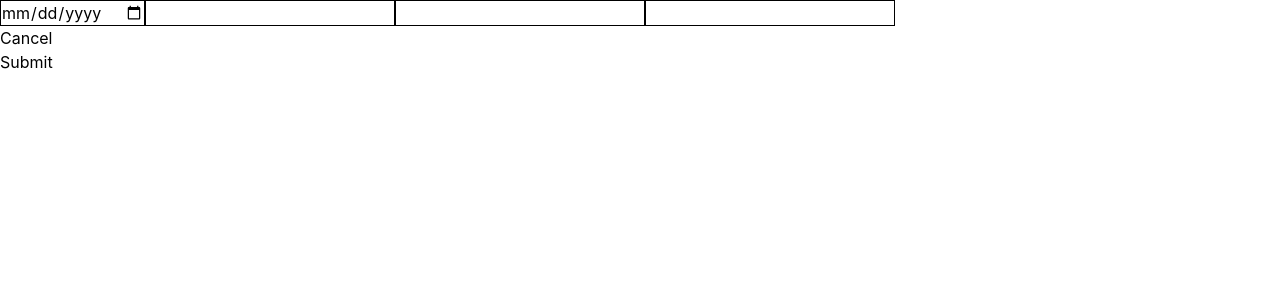
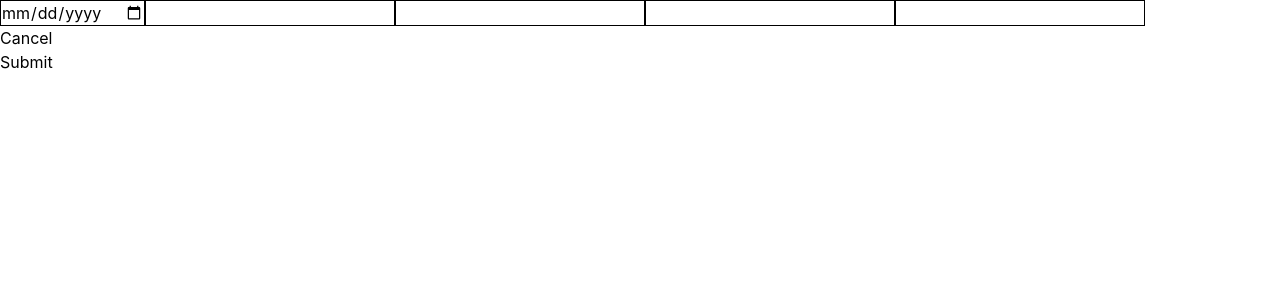
Before and after one commit to nguyenhaley/job-application-tracker-frontend, a React (Vite) app in the folder job-application-tracker-frontend/: page /applications/new in a window 1280 px wide. Shown: the top 300 px of the page. Built offline with nearby package versions, Linux system fonts and the light colour scheme; sample sign-in values are in the browser's storage.

Commit message:
added location and application link as additional tracking roles

```diff
--- a/job-application-tracker-frontend/src/components/AddApplicationForm.jsx
+++ b/job-application-tracker-frontend/src/components/AddApplicationForm.jsx
@@ -3,9 +3,10 @@ import {API_URL} from '../api'
 
 function AddApplicationForm({ onClose, onSuccess }) {
   const [dateApplied, setDateApplied] = useState('')
-  const [source, setSource] = useState('')
   const [companyName, setCompanyName] = useState('')
   const [roleTitle, setRoleTitle] = useState('')
+  const [location, setLocation] = useState('')
+  const [applicationLink, setApplicationLink] = useState('')
 
   const [errorMessage, setErrorMessage] = useState('')
   const [successMessage, setSuccessMessage] = useState('')
@@ -24,9 +25,10 @@ function AddApplicationForm({ onClose, onSuccess }) {
         },
         body: JSON.stringify({
             date_applied: dateApplied,
-            source,
             company_name: companyName,
             role_title: roleTitle,
+            location: location,
+            application_link: applicationLink
         })
     })
 
@@ -49,9 +51,10 @@ function AddApplicationForm({ onClose, onSuccess }) {
         {!successMessage && (
             <>
                 <input type="date" value={dateApplied} onChange={(e) => setDateApplied(e.target.value)} className="border" />
-                <input type="text" value={source} onChange={(e) => setSource(e.target.value)} className="border"/>
                 <input type="text" value={companyName} onChange={(e) => setCompanyName(e.target.value)} className="border"/>
                 <input type="text" value={roleTitle} onChange={(e) => setRoleTitle(e.target.value)} className="border"/>
+                <input type="text" value={location} onChange={(e) => setLocation(e.target.value)} className="border"/>
+                <input type="text" value={applicationLink} onChange={(e) => setApplicationLink(e.target.value)} className="border"/>
                 <br></br>
                 <button type="button" onClick={onClose}>Cancel</button>
                 <br></br>
```
